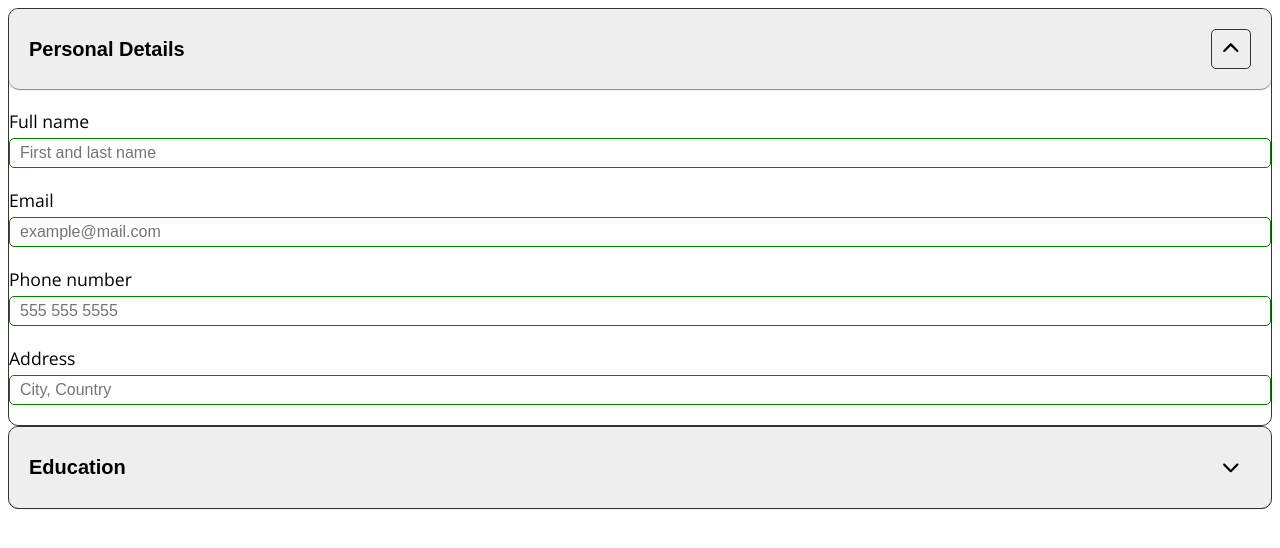
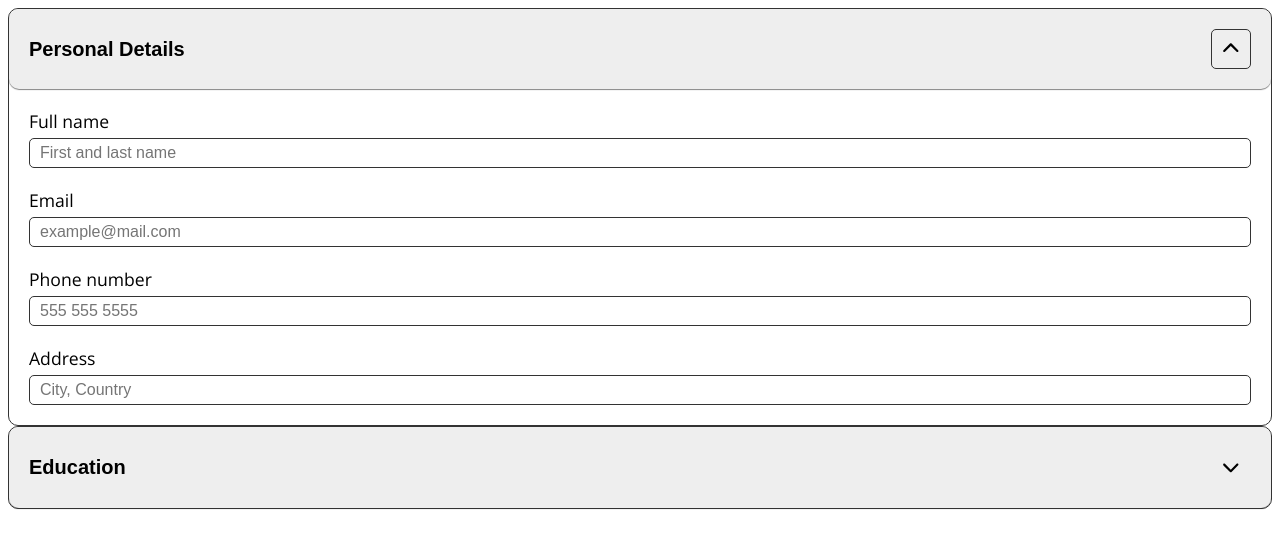
Before and after one commit to nineInchClous/odin-cv-app, a React (Vite) app in the folder odin-cv-app/: page / in a window 1280 px wide. Both pictures are taken after a click on the button "Personal Details". Shown: the top 548 px of the page. Built offline with nearby package versions, Linux system fonts and the light colour scheme.

Commit message:
Remove useless values

```diff
--- a/odin-cv-app/src/components/SimpleInput.jsx
+++ b/odin-cv-app/src/components/SimpleInput.jsx
@@ -5,7 +5,7 @@ function SimpleInput({ id, label, type, placeholder }) {
   const [value, setValue] = useState('');
 
   return (
-    <div className="input">
+    <div className="simple-input">
       <label htmlFor={id}>{label}</label>
       <input
         id={id}
```
